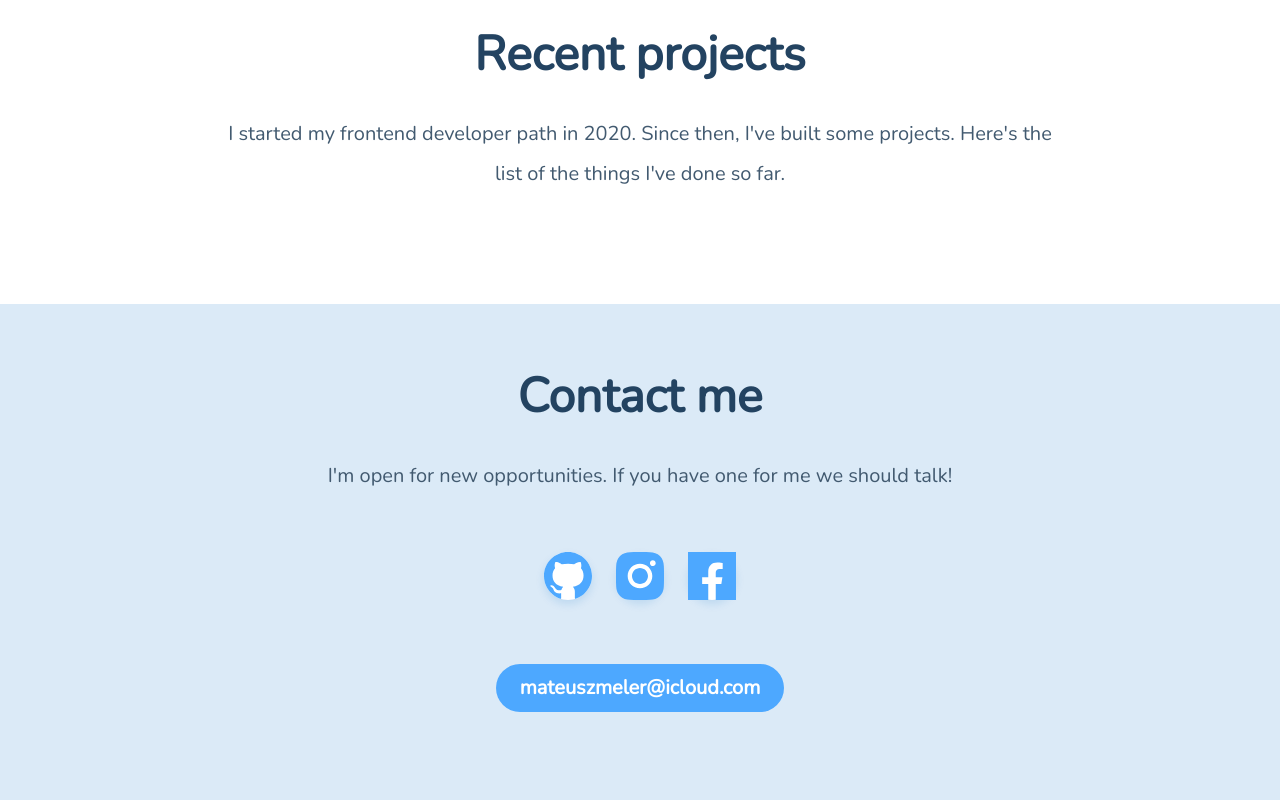
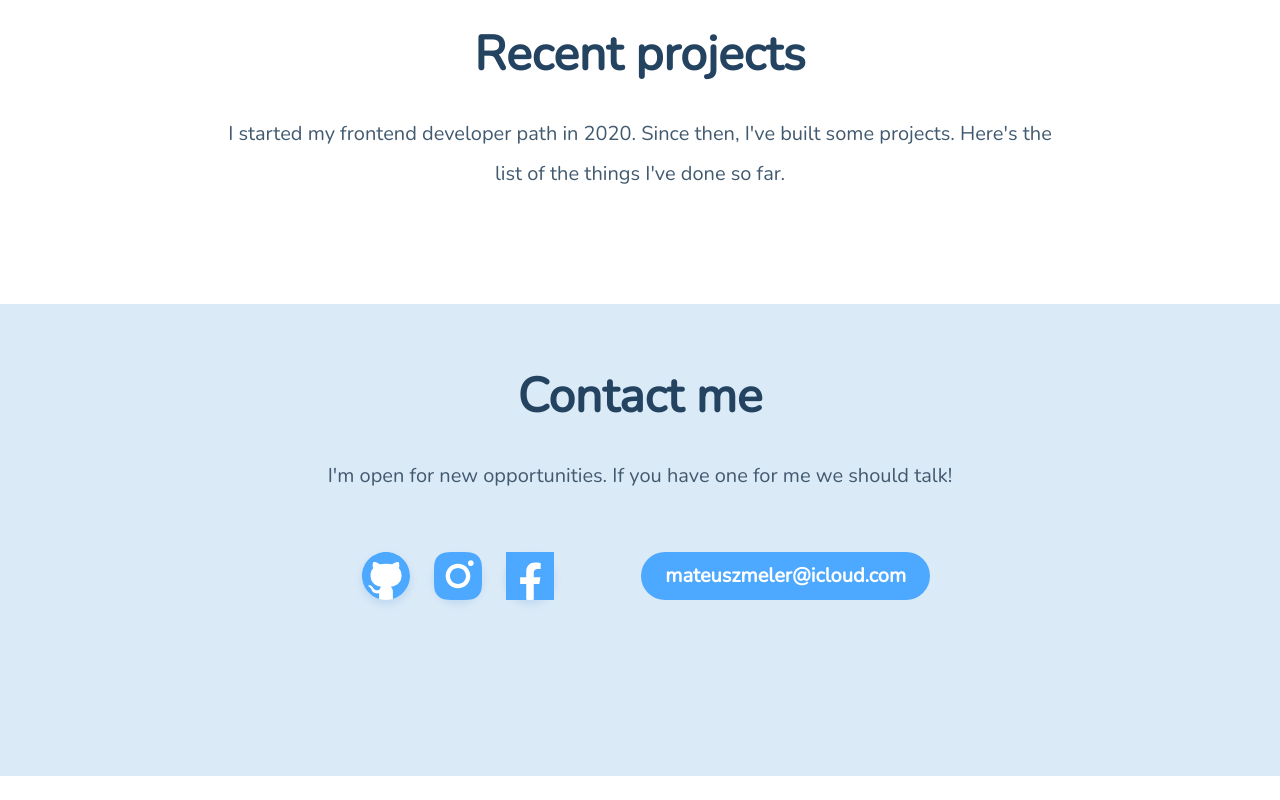
Before and after one commit to Mateusz-Meler/Mateusz-Meler.github.io, a website built with webpack: page src/pages/index.html in a window 1280 px wide. Shown: the part 1694-2494 px from the top of the page. After the commit the page ends 2470 px from the top, so only its background shows below. Built offline with nearby package versions, Linux system fonts and the light colour scheme; no server answers.

Commit message:
feat: adding media queries for last section

```diff
--- a/src/pages/index.html
+++ b/src/pages/index.html
@@ -33,7 +33,9 @@
               alt="Mateusz w górach"
             />
           </h1>
-          <span class="cloud">Hey there!<span class="cloud__item">👋</span></span>
+          <span class="cloud"
+            >Hey there!<span class="cloud__item">👋</span></span
+          >
         </div>
       </header>
       <section class="hello-section">
@@ -118,6 +120,8 @@
         <p class="contact-section__description">
           I'm open for new opportunities. If you have one for me we should talk!
         </p>
+
+        <div class="media">
           <div class="box">
             <a
               class="box__circle"
@@ -153,6 +157,7 @@
           <a class="contact-section__mail" href="mailto:mateuszmeler@icloud.com"
             >mateuszmeler@icloud.com</a
           >
+        </div>
       </section>
     </main>
   </body>
--- a/src/scss/main.scss
+++ b/src/scss/main.scss
@@ -4,7 +4,6 @@
   0% {
     transform: rotate(0deg);
   }
-
   50% {
     transform: rotate(30deg);
   }
@@ -473,12 +472,13 @@ body {
     border-radius: 64px;
     line-height: 40px;
     @media screen and (min-width: 960px) {
+      margin: 0;
     }
   }
 }
 .box {
   display: flex;
-  justify-self: space-around;
+  justify-content: center;
   &__circle {
     display: flex;
     justify-content: center;
@@ -490,8 +490,6 @@ body {
     margin: 0 12px 0 12px;
     transition: transform 400ms ease-in;
     opacity: 1;
-    @media screen and (min-width: 960px) {
-    }
   }
   &__circle:hover {
     @media screen and (min-width: 960px) {
@@ -500,3 +498,16 @@ body {
     }
   }
 }
+
+.media {
+  display: flex;
+  flex-direction: column;
+  align-content: center;
+  @media screen and (min-width: 960px) {
+    display: flex;
+    flex-direction: row;
+    justify-content: space-between;
+    margin-bottom: 176px;
+    width: 580px;
+  }
+}
```
Lines whose indentation alone changed are shown as unchanged.
